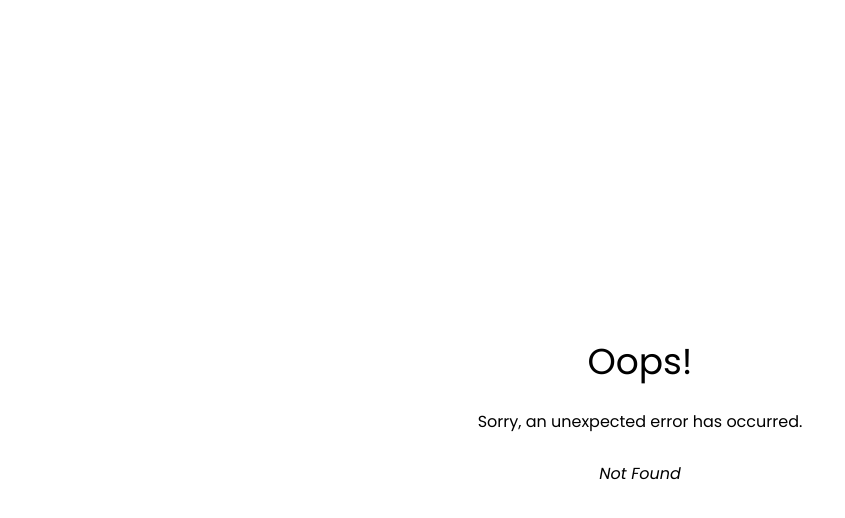
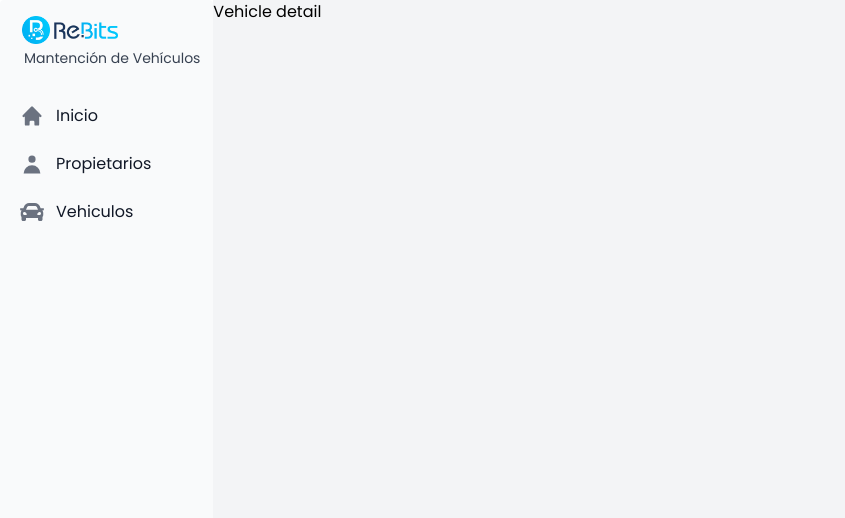
Before and after one commit to nicolas772/sistema-mantencion-vehiculos, a React (Vite) app in the folder frontend/: page /vehicles/1 in a window 1280 px wide. Before the commit this address had no page. Shown: the top 518 px of the page, without its empty margins (0-845 px from the left). Built offline with nearby package versions, Linux system fonts and the light colour scheme.

Commit message:
creacion de rutas para owner detail y vehicle detail

```diff
--- /dev/null
+++ b/frontend/src/components/OwnerDetail.jsx
@@ -0,0 +1,5 @@
+export default function OwnerDetail () {
+  return (
+    <h1>Owner detail</h1>
+  )
+}
--- /dev/null
+++ b/frontend/src/components/VehicleDetail.jsx
@@ -0,0 +1,5 @@
+export default function VehicleDetail () {
+  return (
+    <h1>Vehicle detail</h1>
+  )
+}
```
Also changed, not shown: frontend/src/main.jsx (+11 -1 lines).
